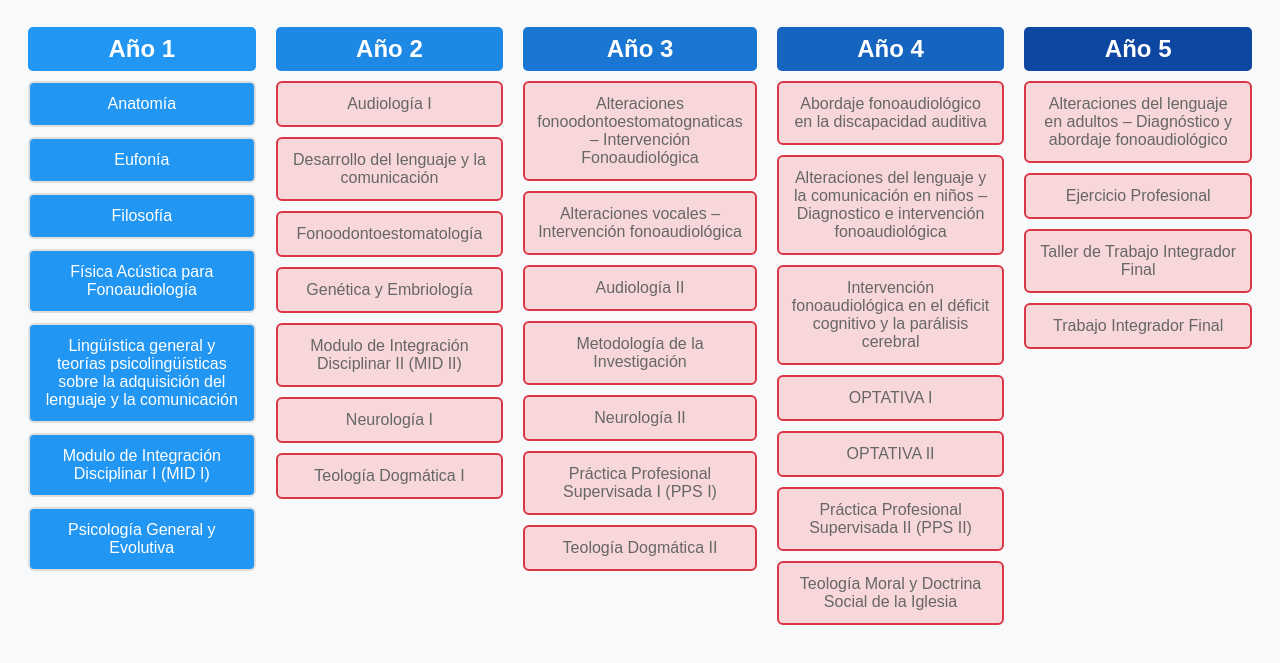
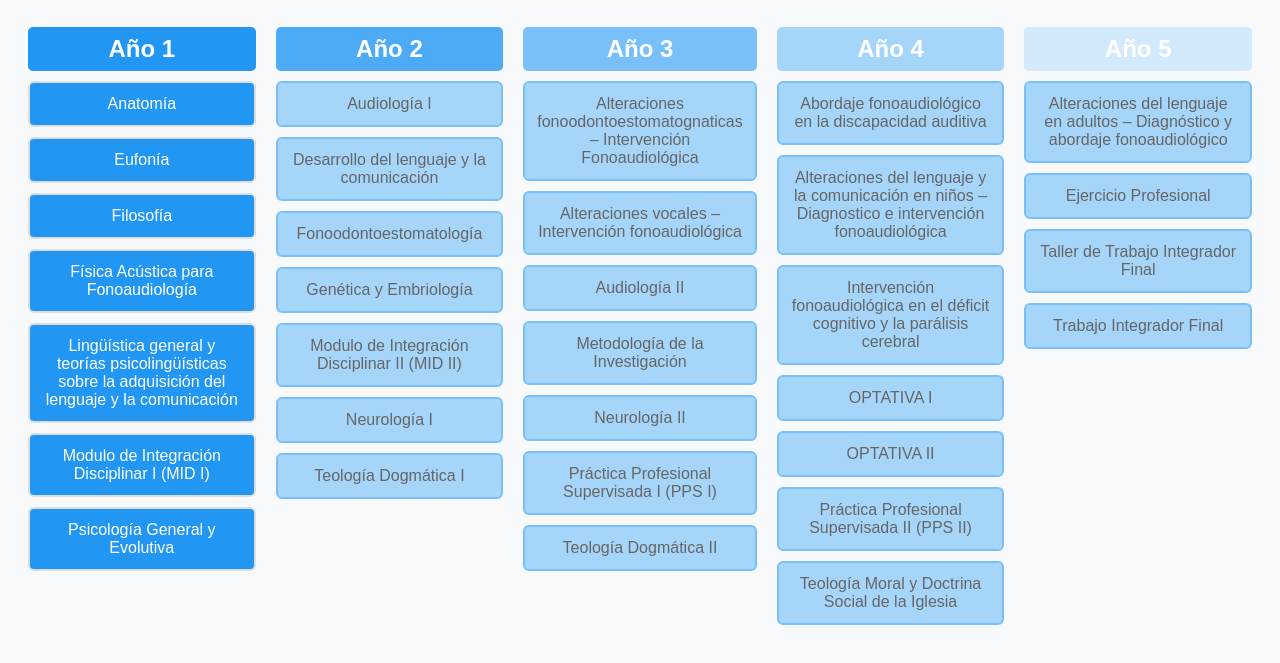
Before and after one commit to angemena/fonoaudiolog-a-ucsf, a plain HTML site: page index.html in a window 1280 px wide. Shown: the part 89-752 px from the top of the page. Drawn offline with Linux system fonts and the light colour scheme.

Commit message:
Update style.css

```diff
--- a/style.css
+++ b/style.css
@@ -42,20 +42,20 @@ h1 {
 }
 
 .completada {
-  background-color: #c8e6c9 !important;
-  border-color: #2e7d32 !important;
+  background-color: #f8d7da !important;
+  border-color: #dc3545 !important;
   color: #000 !important;
 }
 
 .bloqueada {
-  background-color: #f8d7da !important;
-  border-color: #dc3545 !important;
+  background-color: #a6d5fa !important;
+  border-color: #7ac0f8 !important;
   cursor: not-allowed;
   color: #666 !important;
 }
 
 .color-1 { background-color: #2196f3; }
-.color-2 { background-color: #1e88e5; }
-.color-3 { background-color: #1976d2; }
-.color-4 { background-color: #1565c0; }
-.color-5 { background-color: #0d47a1; }
+.color-2 { background-color: #4dabf5; }
+.color-3 { background-color: #7ac0f8; }
+.color-4 { background-color: #a6d5fa; }
+.color-5 { background-color: #d3eafd; }
```
